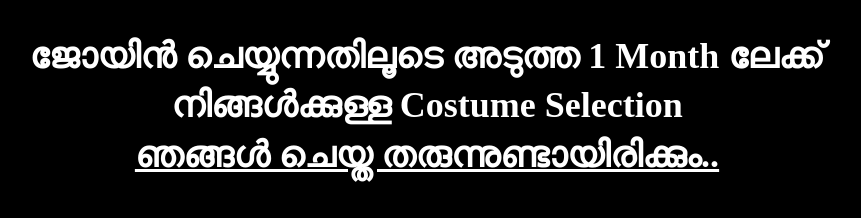
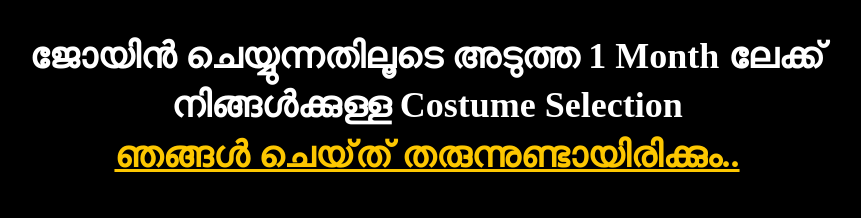
Before and after one commit to aljithkj02/fashion, a React (Vite) app: page / in a window 1280 px wide. Shown: the part 3040-3258 px from the top of the page, without its empty margins (213-1074 px from the left). Built offline with nearby package versions, Linux system fonts and the light colour scheme; grey boxes are pictures that could not be loaded.

Commit message:
Update the content color

```diff
--- a/src/components/JoinBonus.tsx
+++ b/src/components/JoinBonus.tsx
@@ -47,7 +47,7 @@ const JoinBonus = () => {
                 >
                     ജോയിൻ ചെയ്യുന്നതിലൂടെ അടുത്ത 1 Month ലേക്ക്<br />
                     നിങ്ങൾക്കുള്ള Costume Selection<br />
-                    <u>ഞങ്ങൾ ചെയ്ത തരുന്നുണ്ടായിരിക്കും..</u>
+                    <u className="text-yellow-400">ഞങ്ങൾ ചെയ്‌ത്‌ തരുന്നുണ്ടായിരിക്കും..</u>
                 </motion.h3>
 
                 <div className="relative w-full max-w-sm mx-auto aspect-[9/16] overflow-hidden rounded-xl shadow-lg">
```
